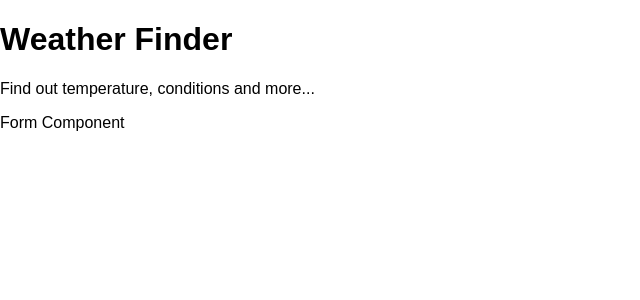
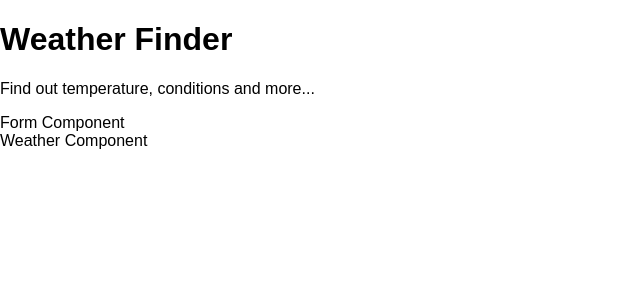
Before and after one commit to marionlo/Weather-app-React, a React (Create React App) app: page / in a window 1280 px wide. Shown: the top 300 px of the page, without its empty margins (0-640 px from the left). Built offline with nearby package versions, Linux system fonts and the light colour scheme.

Commit message:
Add weather component

```diff
--- a/src/App.js
+++ b/src/App.js
@@ -1,6 +1,7 @@
 import React from "react";
 import Titles from "./components/Titles";
 import Form from "./components/Form";
+import Weather from "./components/Weather";
 
 class App extends React.Component {
   render () {
@@ -8,6 +9,7 @@
       <div>
         <Titles />
         <Form />
+        <Weather />
       </div>
     );
   }
--- /dev/null
+++ b/src/components/Weather.js
@@ -0,0 +1,11 @@
+import React from "react";
+
+class Weather extends React.Component {
+  render () {
+    return (
+      <div>Weather Component</div>
+    );
+  }
+}
+
+export default Weather;
```
